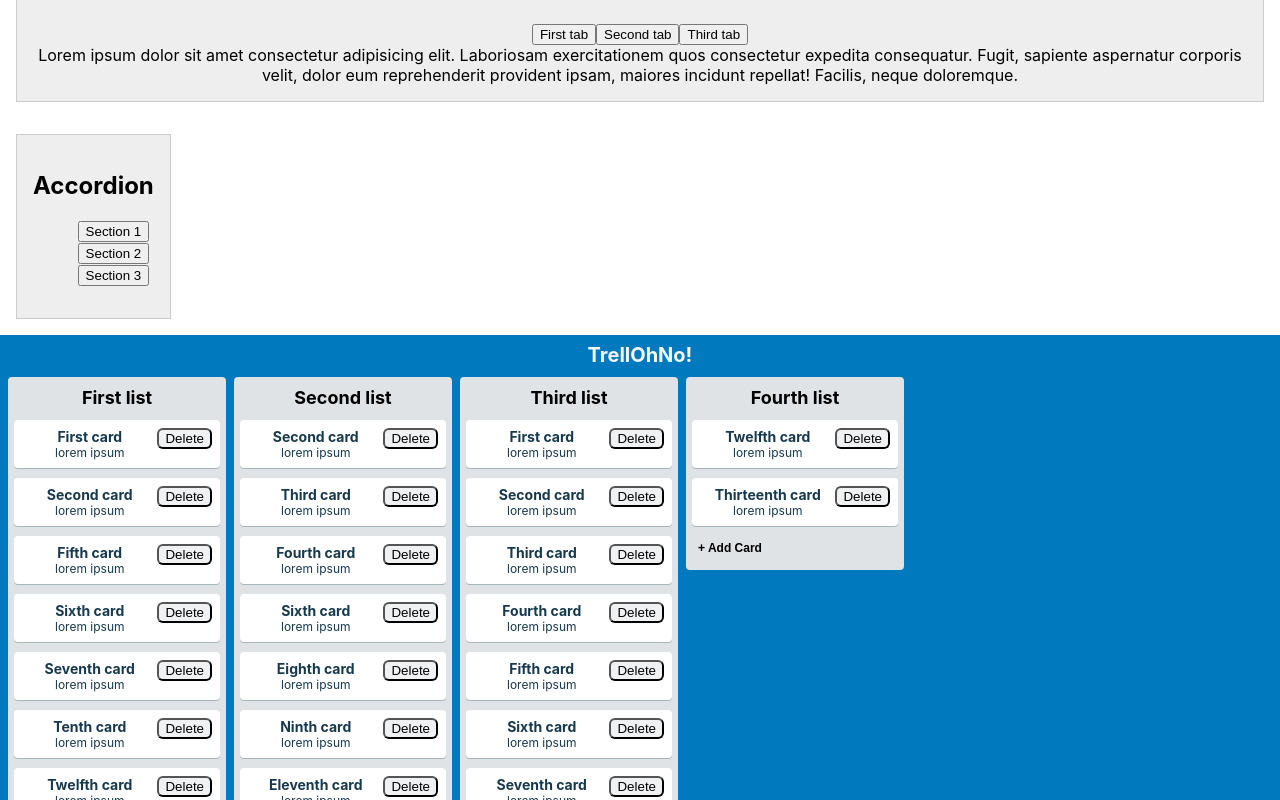
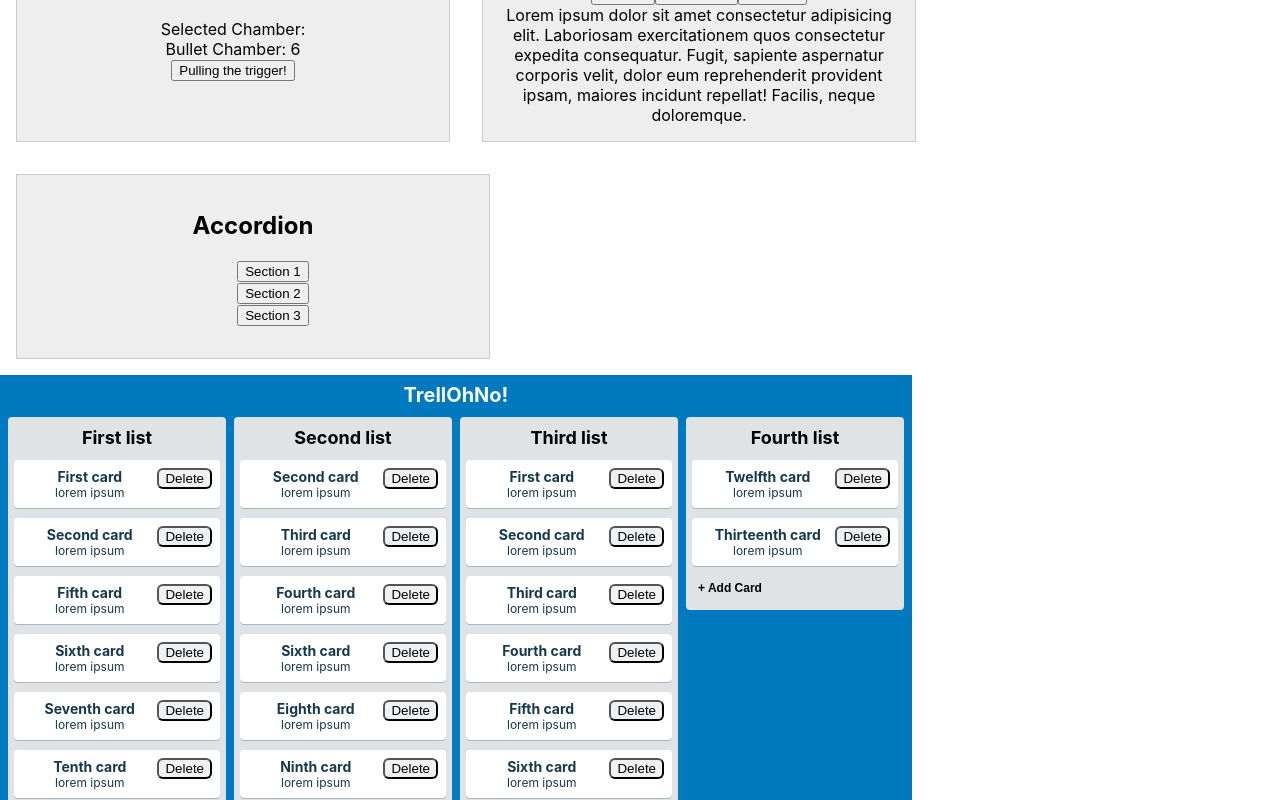
Before and after one commit to sinsys/state-drills, a React (Create React App) app: page / in a window 1280 px wide. Shown: the part 540-1340 px from the top of the page. Built offline with nearby package versions, Linux system fonts and the light colour scheme.

Commit message:
Minor CSS changes to make it desktop friendly for reference.

```diff
--- a/src/App.css
+++ b/src/App.css
@@ -28,4 +28,5 @@
   margin: 1rem;
   background: #EEE;
   border: 1px solid #CCC;
+  min-width: 400px;
 }
--- a/src/components/Accordion/Accordion.css
+++ b/src/components/Accordion/Accordion.css
@@ -1,6 +1,6 @@
 .Accordion {
 	list-style: none;
-	max-width: 400px;
+	width: 400px;
 }
 .Accordion li {
 	width: 100%;
--- a/src/components/ShoppingList/ShoppingList.css
+++ b/src/components/ShoppingList/ShoppingList.css
@@ -1,7 +1,5 @@
 /* APP STYLES */
 .Shopping-list {
-  min-height: calc(100vh - 16px);
-  min-width: calc(100vw - 16px);
   background: #0079bf;
   padding: 8px;
   display: inline-flex;
--- a/src/components/Tabs/Tabs.css
+++ b/src/components/Tabs/Tabs.css
@@ -0,0 +1,3 @@
+.Tabs-wrapper {
+	max-width: 400px;
+}
```
